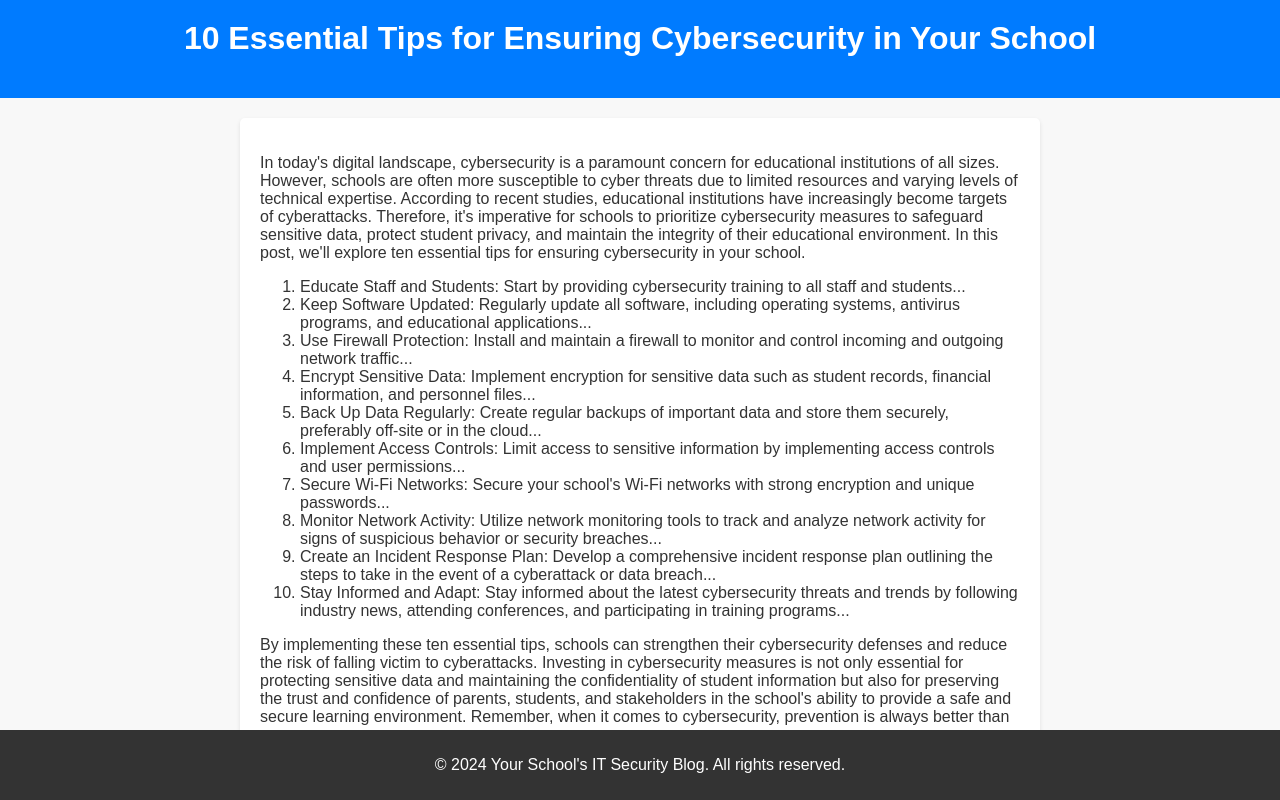
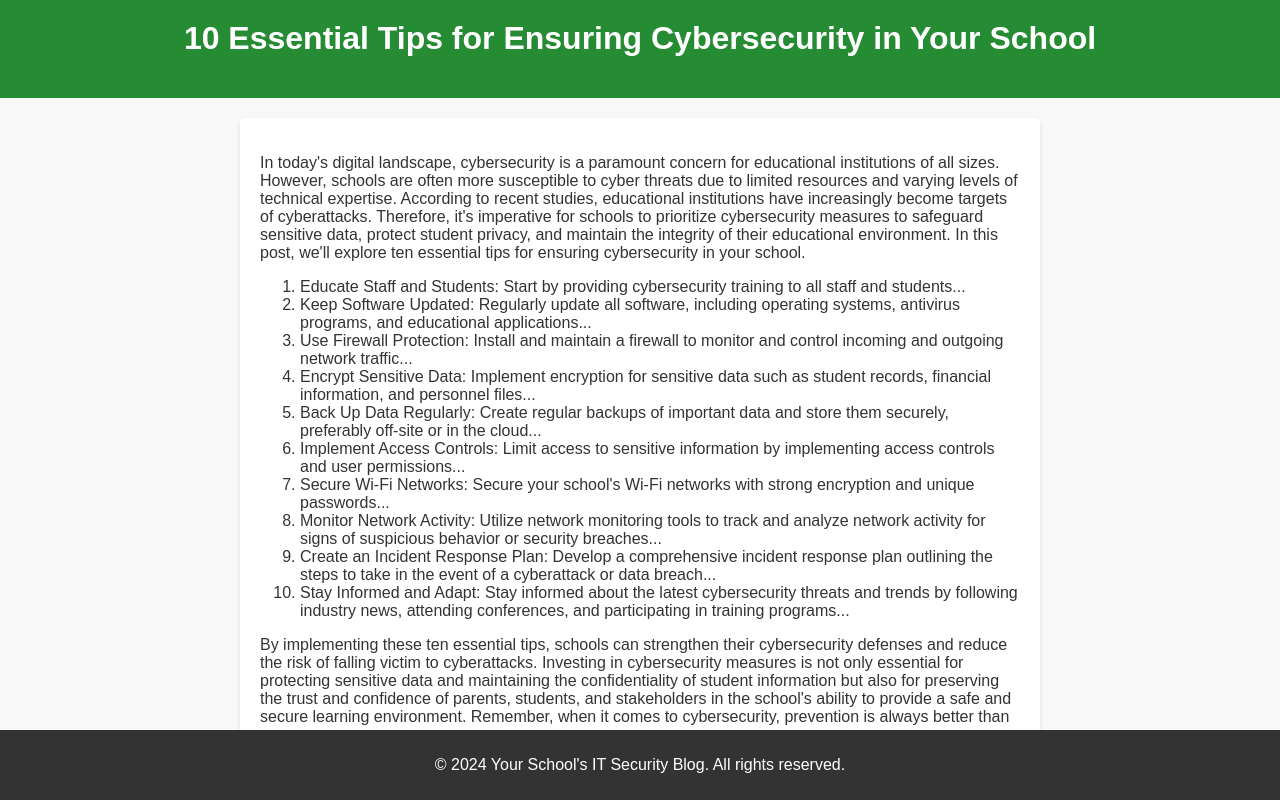
Before and after one commit to findnhtech/web, a plain HTML site: page 10-tips-cybersecurity-in-schools.html in a window 1280 px wide. Drawn offline with Linux system fonts and the light colour scheme.

Commit message:
Add files via upload

```diff
--- a/10-tips-cybersecurity-in-schools.html
+++ b/10-tips-cybersecurity-in-schools.html
@@ -13,7 +13,7 @@
             color: #333;
         }
         header {
-            background-color: #007bff;
+            background-color: #268c34;
             color: #fff;
             padding: 20px;
             text-align: center;
```
Also changed, not shown: index.html (+1 -1 lines).
